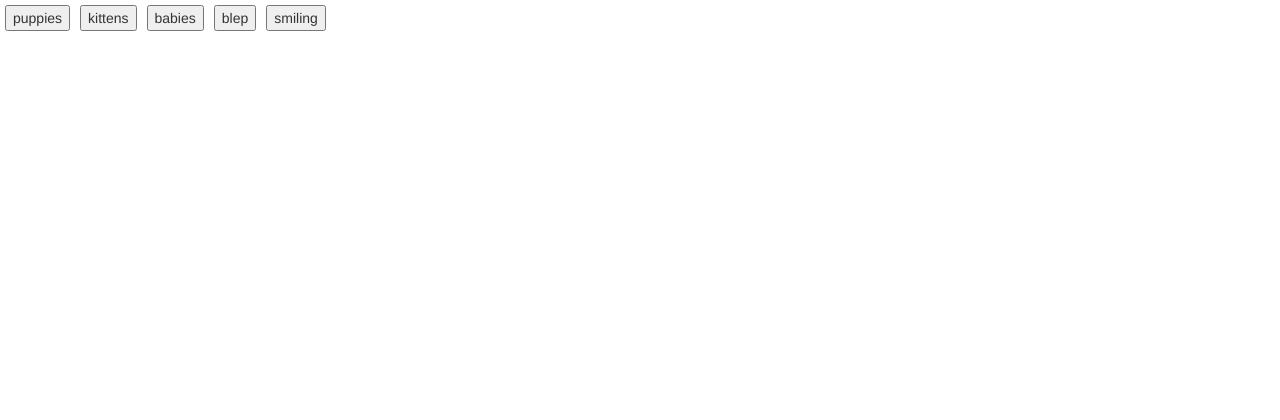
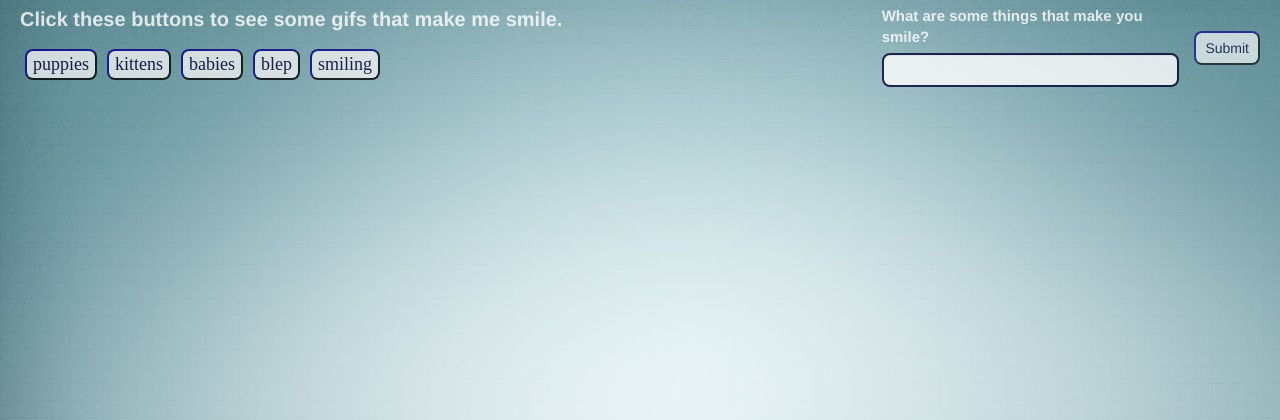
Before and after one commit to mrealy/giphy-api, a PHP site: page / in a window 1280 px wide. Shown: the top 420 px of the page. Run offline with PHP 8.4, Linux system fonts and the light colour scheme; some libraries are stand-ins or nearby versions.

Commit message:
giphy homework submission

```diff
--- a/index.html
+++ b/index.html
@@ -11,7 +11,7 @@
 <!-- Set the page to the width of the device and set the zoon level -->
 <meta name="viewport" content="width = device-width, initial-scale = 1">
 
-<title> </title>
+<title>Smile!</title>
 
 <!-- Link to bootstrap -->
 <link rel="stylesheet" type="text/css" href="https://maxcdn.bootstrapcdn.com/bootstrap/3.3.7/css/bootstrap.min.css">
@@ -25,13 +25,49 @@
 
 <body>
 
-	<div class="buttons"></div>
 
-	<div class="gifs"></div>
+	<div class="row" style="margin: 5px">
 
-	<div class="input"></div>
+		<div class="buttons col-md-8">
+			<p>Click these buttons to see some gifs that make me smile.</p>
+		</div>
+
+		<div class="input col-md-4">
+
+			<form>
+				<div class="form-group col-sm-10">
+					<label for="smilesInput">What are some things that make you smile?</label>
+					<input type="text" class="form-control" id="smilesInput">
+				</div>
 
 
+				<!-- <input type="text" id="smilesInput" style="display: inline-block"> -->
+				<button class="btn-default col-sm-2 submit" onclick="" style="display: inline-block; margin-top: 25px; padding: 5px">Submit</button>
+
+			</form>
+
+		</div>
+
+	</div>
+
+<div class="container">
+
+	<div class="row">
+
+		<div class="col-lg-9"></div>
+
+			<div class="gifs"></div>
+
+		</div>
+
+		<div class="col-lg-3">
+
+
+		</div>
+
+	</div> <!-- end of row -->
+
+</div>
 </body>
 
 </html>
--- a/javascript.js
+++ b/javascript.js
@@ -1,53 +1,164 @@
 $(document).ready(function() {
 
-var input = '';
+	/////////////////////////
+	// ESTABLISH VARAIBLES // -----------------------------------------------------------------------------
+	/////////////////////////
 
-	// Create a
+	var input = '';
+	var click = false;
+	var userCount = 0;
 	var smilesArray = ['puppies', 'kittens', 'babies', 'blep', 'smiling'];
 
+
+	/////////////
+	// DISPLAY // -----------------------------------------------------------------------------------------
+	/////////////
+
+	// create buttons for each string in array, with text from string, and appends them to div HTML element
 	for (var i = 0; i < smilesArray.length; i++) {
-
+		// create button with text from string in array
 		var smilesBtn = $('<button>').addClass('smiles-button').attr('data-smile', smilesArray[i]).text(smilesArray[i]);
-
+		// append button to div HTML element
         $('.buttons').append(smilesBtn);
-
     }
 
+    // displays 6 gifs from API response
+	function displayGifs(response) {
+		// clears out any gifs that were on already display in the .gifs div, if applicable
+		$('.gifs').html('');
+
+		// Selects first 6 gifs from API and displays them to the screen
+		for (i = 0; i < 6; i++) {
+			// store gif URL from API response into animatedGifURL variable
+			var animatedGifURL = response.data[i].images.fixed_height.url;
+			// store alternate gif URL for stopped gifs in stillGifURL variable
+			stillGifURL = animatedGifURL.replace('.gif', '_s.gif');
+			// Appends gif to div HTML element with various gif URLs and animation states
+			$('.gifs').append('<img src="' + stillGifURL + '" data-still="' + stillGifURL + '" data-animate="' + animatedGifURL + '" data-state="still" class="gif">');
+		}
+	}
+
+	// clears any text from the input field
+    function clearInput() {
+    	$('#smilesInput').val('');
+    }
+
+
+    //////////////////////
+    // EVENTS MANAGEMENT// -----------------------------------------------------------------------------------
+    //////////////////////
+
+    // click function for starting buttons
     $(".smiles-button").on("click", function() {
     	// this button will call API
     	input = $(this).attr("data-smile");
+    	//console.log('input is ' + input);
     	callAPI();
     });
 
+    // click function for submit button
+    $('.submit').on('click', function(event){
+    	// prevent refresh / over ride default button action
+    	event.preventDefault();
+    	// puts input value into variable newBtnName
+    	var newBtnName = $('#smilesInput').val();
+    	// will store index value of input if present in array in variable inArray, will be -1 if not present in the array
+    	var inArray = $.inArray(newBtnName, smilesArray);
+    	// if the input is empty
+    	if (newBtnName === '') {
+    		// if nothing has been input when the button is clicked, instruct to enter text
+    		alert('Type into the text box to add something that makes you smile!');
+    	} else{
+    		// else if newBtnName contains text
+	    	if (inArray < 0) {
+	    		if (userCount < 5) {
+	    		// change var input to the value of newBtnName
+	    		input = newBtnName;
+		    	// create new button with text from newBtnName on it
+		    	var newBtn = $('<button>').addClass('smiles-button newBtn').attr('data-smile', newBtnName).text(newBtnName);
+		    	// append the new button to the html div element
+		    	$('.buttons').append(newBtn);
+		    	// add newBtnName to array so buttons will not be duplicated
+		    	smilesArray.push(newBtnName);
+		    	// count number of buttons created by user
+		    	userCount++;
+		    	console.log('usercount= '+ userCount);
+
+		    	if (userCount === 2) {
+		    		alert('In case you hadn\'t noticed, seeing you smile makes me smile too!')
+		    	}
+
+		    	// clear text from input
+		    	clearInput();
+				// calls API with new input
+		    	callAPI();
+		    	} else{
+		    		alert('Alright maybe you should cool it there with the buttons... and the suggestions... Remember, true happiness comes from within. Maybe we should all take a moment to be thankful for the gifs we already have.');
+		    	}
+
+	    	} else{
+	    		// clear text from input
+	    		clearInput();
+	    		// instruct user to input a different option
+	    		alert('That\'s already an option!  Choose something else that makes you smile.');
+	    	}
+    	}
+    });
+
+    // enables the new buttons to call the API and display gifs as well.
+    $('.buttons').on('click', '.newBtn', function(event){
+    	// pulls button's attribute and stores into input variable
+    	input = $(this).attr('data-smile');
+    	// calls API with current input
+    	callAPI();
+    });
+
+    // function for gifs added to HTML to be able to stop/start on click
+    $('.gifs').on('click', 'img', function() {
+    	// stores state attribute from clicked button into state variable
+		var state = $(this).attr('data-state');
+      	// if state is still, animate gif on click
+	    if (state === 'still') {
+	        $(this).attr('src', $(this).attr('data-animate'))
+        	$(this).attr('data-state', 'animate');
+      	} else{
+  		// else if state is animated, stop gif on click
+	        $(this).attr('src', $(this).attr('data-still'));
+	        $(this).attr('data-state', 'still');
+      	}
+	});
 
 
-	// this successfully calls the giphy API upon a search or button input.
-	//var input = 'funny-cat';
-	//var queryURL = 'http://api.giphy.com/v1/gifs/search?q=' + input + '&api_key=dc6zaTOxFJmzC';
 
+    /////////////////////
+    // DATA MANAGEMENT // ---------------------------------------------------------------------------------
+    /////////////////////
 
+	// calls API with current input to display 6 gifs
 	function callAPI() {
 
+		// creates URL as per giphy API documenation
 		var queryURL = 'http://api.giphy.com/v1/gifs/search?q=' + input + '&api_key=dc6zaTOxFJmzC';
-		//console.log(queryURL);
 
 		$.ajax({
 			url: queryURL,
 			method: "GET"
 		}).done(function(response) {
-			console.log(response.data[1]);
+
 			// display 6 gifs
 			displayGifs(response);
+
+			// the first time gifs are generated, it will give you instructions to click to start/stop the gifs
+			if (click === false) {
+				alert('Click on a gif to start/stop it!  You can also search other gifs that make you smile!');
+				click = true;
+			} else{
+				click = true;
+
+				// if (callCount === 5) {
+				// 	alert('In case you haven\'t noticed, seeing you smile makes me smile too!');
+				// }
+			}
 		});
 	}
-
-	function displayGifs(response) {
-		$('.gifs').html('');
-		for (i = 0; i < 6; i++) {
-			var gifURL = response.data[i].images.fixed_height.url;
-			$('.gifs').append('<img src="' + gifURL + '" data-state="still" class="gif">');
-			//console.log(response.data[i].embed_url);
-		}
-
-	}
 });
--- a/style.css
+++ b/style.css
@@ -1,7 +1,58 @@
+body {
+	background-image: url("style.png");
+	opacity: .8;
+}
+
+p {
+	font-size: 20px;
+	color: white;
+	font-family: "Helvetica Neue",Helvetica,Arial,sans-serif;
+	font-weight: bold;
+}
+
+#smilesInput {
+	color: #000033;
+	border-color: #000033;
+	border-width: 2px;
+	border-radius: 8px;
+}
+
 .smiles-button {
 	margin: 5px;
+	border-radius: 8px;
+	font-family: "Times New Roman", Times, serif;
+	font-size: 18px;
+	color: #000033;
+	border-color: #000033;
+}
+
+.gifs {
+	display: inline-block;
 }
 
 .gif {
 	margin: 5px;
+	border-width: 2px;
+	border-radius: 6px;
+	border-style: solid;
+	border-color: #000033;
 }
+
+.form-group {
+	color: white;
+	font-weight: bold;
+	font-size: 15px;
+
+}
+
+.submit {
+	top: 1px;
+	border-radius: 8px;
+	border-color: #000033;
+	color: #000033;
+	opacity: .8;
+}
+
+.newBtn {
+
+}
```
Also changed, not shown: pseudo.js (+10 -0 lines), style.png (added).
